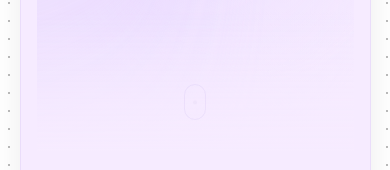
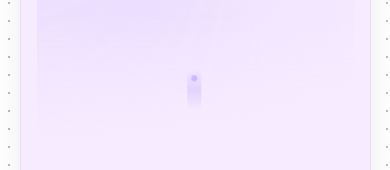
Before and after one commit to sushantshinde7/sushant-portfolio, a React (Vite) app: page / in a window 390 px wide. Shown: the part 636-806 px from the top of the page. Built offline with nearby package versions, Linux system fonts and the light colour scheme.

Commit message:
polish scroll indicator animation for natural downward release

```diff
--- a/src/styles/Hero.css
+++ b/src/styles/Hero.css
@@ -224,39 +224,86 @@
 /* ===== Scroll Indicator ===== */
 .scroll-indicator {
   position: absolute;
-  bottom: clamp(20px, 4vh, 40px);
+  bottom: clamp(32px, 5vh, 56px);
   left: 50%;
-  transform: translateX(-50%);
-  width: 22px;
-  height: 36px;
-  border: 1px solid var(--border);
-  border-radius: 999px;
-  display: flex;
-  justify-content: center;
-  padding-top: 6px;
-  opacity: 0.85;
+  transform: translateX(-55%);
+
+  width: 14px;
+  height: 56px;
+
+  pointer-events: none;
   z-index: 2;
 }
 
+.scroll-indicator::before {
+  content: "";
+  position: absolute;
+  inset: 0;
+
+  background: linear-gradient(
+    to bottom,
+    transparent,
+    var(--scroll-track),
+    transparent
+  );
+
+  border-radius: 999px;
+  opacity: 0.9;
+}
+
+
+
 .scroll-dot {
-  width: 4px;
-  height: 4px;
-  background: var(--text-muted);
+  position: absolute;
+  left: 50%;
+  top: 2px;
+  transform: translateX(-50%);
+
+  width: 6px;
+  height: 6px;
   border-radius: 50%;
-  animation: scroll 2.4s infinite ease-in-out;
+
+  background: var(--scroll-dot);
+  box-shadow: 0 0 10px var(--scroll-glow);
+  will-change: transform, opacity;
+
+ animation: scrollFlow 3.2s cubic-bezier(.4, 0, .9, .9) infinite;
+
 }
 
 /* ===== Animations ===== */
-@keyframes scroll {
+@keyframes scrollFlow {
   0% {
-    transform: translateY(0);
+    transform: translate(-50%, 0);
+    opacity: 0;
+  }
+
+  /* emerge */
+  15% {
+    opacity: 0.9;
+  }
+
+  /* primary movement */
+  45% {
+    transform: translate(-50%, 28px);
     opacity: 1;
   }
+
+  /* fast release */
+  70% {
+    transform: translate(-50%, 36px);
+    opacity: 0.25;
+  }
+
+  /* vanish decisively */
   100% {
-    transform: translateY(10px);
+    transform: translate(-50%, 42px);
     opacity: 0;
   }
 }
+
+
+
 
 @keyframes float {
   0% {
@@ -324,7 +371,7 @@
 
 @media (max-width: 768px) {
   .scroll-indicator {
-    bottom: 32px;
-    opacity: 0.75;
+    height: 40px;
+    opacity: 0.55;
   }
 }
--- a/src/styles/global.css
+++ b/src/styles/global.css
@@ -69,6 +69,13 @@ html {
   --atmo-pink: rgba(255, 220, 235, 0.55);
   --atmo-lavender: rgba(210, 190, 255, 0.48);
 
+  --scroll-accent: rgba(190, 170, 255, 0.45);
+  --scroll-dot: rgba(170, 150, 255, 0.75);
+
+  --scroll-track: rgba(160, 130, 255, 0.45);
+  --scroll-dot: rgba(130, 100, 255, 0.95);
+  --scroll-glow: rgba(160, 130, 255, 0.5);
+
   /* Fonts */
   --font-ui: "Inter", system-ui, sans-serif;
 
@@ -100,6 +107,13 @@ html {
   /* Text */
   --text: #f5f5f5;
   --text-muted: #bdbdbd;
+
+  --scroll-track: rgba(140, 159, 255, 0.356);
+  --scroll-dot: rgba(190, 210, 255, 0.9);
+  --scroll-glow: rgba(140, 160, 255, 0.45);
+
+  --scroll-accent: rgba(130, 150, 255, 0.35);
+  --scroll-dot: rgba(160, 180, 255, 0.85);
 
   /* UI */
   --primary: #818cf8;
```
